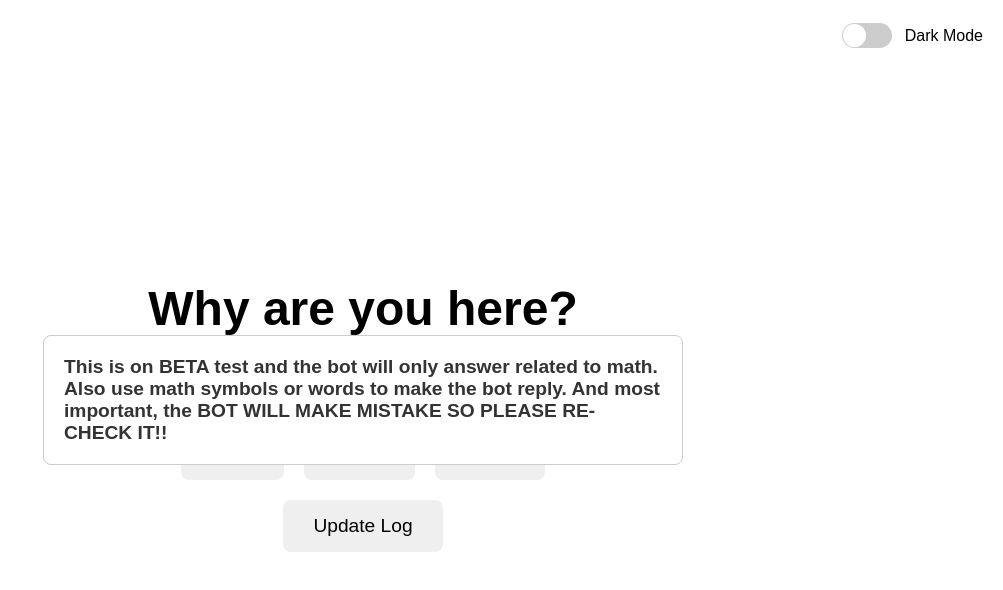
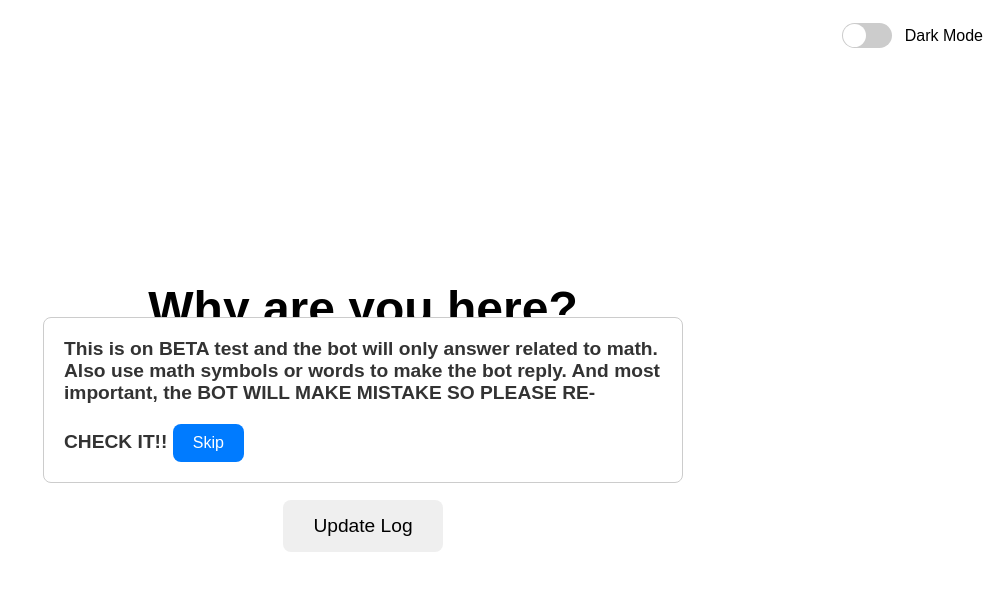
Before and after one commit to Jolstest1337/My-Website, a plain HTML site: page index.html in a window 1280 px wide. Both pictures are taken after a click on the button "Chatbot (BETA)". Shown: the whole page, without its empty margins (277-1280 px from the left). Drawn offline with Linux system fonts and the light colour scheme.

Commit message:
Update index.html

```diff
--- a/index.html
+++ b/index.html
@@ -215,6 +215,20 @@
         .update-log .close-button:hover {
             color: red;
         }
+        .skip-button {
+            margin-top: 20px;
+            padding: 10px 20px;
+            font-size: 1rem;
+            border: none;
+            border-radius: 8px;
+            cursor: pointer;
+            background-color: #007bff;
+            color: white;
+            transition: background-color 0.3s ease;
+        }
+        .skip-button:hover {
+            background-color: #0056b3;
+        }
     </style>
 </head>
 <body>
@@ -247,6 +261,7 @@
         This is on BETA test and the bot will only answer related to math.
         Also use math symbols or words to make the bot reply.
         And most important, the BOT WILL MAKE MISTAKE SO PLEASE RE-CHECK IT!!
+        <button class="skip-button" onclick="skipToAI()">Skip</button>
     </div>
     <div id="update-log" class="update-log">
         <button class="close-button" onclick="closeUpdateLog()">&times;</button>
@@ -314,6 +329,11 @@
         darkModeToggle.addEventListener('change', () => {
             document.body.classList.toggle('dark-mode', darkModeToggle.checked);
         });
+
+        function skipToAI() {
+            document.getElementById('info-message').style.display = 'none'; // Hide info message
+            loadContent('AI.html'); // Load AI page
+        }
     </script>
 </body>
 </html>
```
